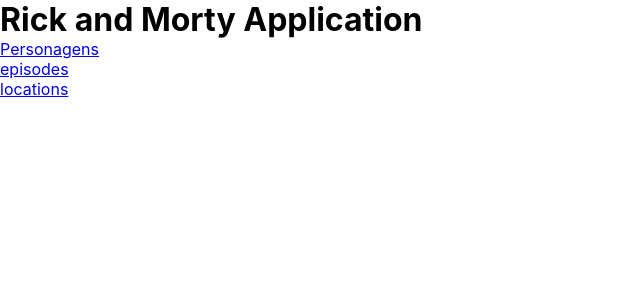
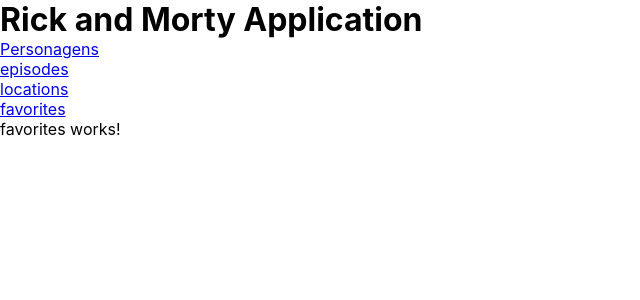
Before and after one commit to tthayza/rick-and-morty, an Angular app: page /favorites in a window 1280 px wide. Before the commit this address led to /. Shown: the top 300 px of the page, without its empty margins (0-640 px from the left). Built offline with nearby package versions, Linux system fonts and the light colour scheme.

Commit message:
feat: add favorites page

```diff
--- a/src/app/app.component.html
+++ b/src/app/app.component.html
@@ -4,4 +4,6 @@
 <a routerLink="episodes" routerLinkActive>episodes</a>
 <br />
 <a routerLink="locations" routerLinkActive>locations</a>
+<br />
+<a routerLink="favorites" routerLinkActive>favorites</a>
 <router-outlet></router-outlet>
--- a/src/app/app.routes.ts
+++ b/src/app/app.routes.ts
@@ -3,10 +3,12 @@ import { HomePageComponent } from './pages/home-page/home-page.component';
 import { CharactersComponent } from './pages/characters/characters.component';
 import { EpisodesComponent } from './pages/episodes/episodes.component';
 import { LocationsComponent } from './pages/locations/locations.component';
+import { FavoritesComponent } from './pages/favorites/favorites.component';
 
 export const routes: Routes = [
   { path: 'homepage', component: HomePageComponent },
   { path: 'characters', component: CharactersComponent },
   { path: 'episodes', component: EpisodesComponent },
   { path: 'locations', component: LocationsComponent },
+  { path: 'favorites', component: FavoritesComponent },
 ];
--- /dev/null
+++ b/src/app/pages/favorites/favorites.component.html
@@ -0,0 +1 @@
+<p>favorites works!</p>
```
Also changed, not shown: src/app/pages/favorites/favorites.component.ts (added, +12 -0 lines), src/app/pages/favorites/favorites.component.scss (added).
